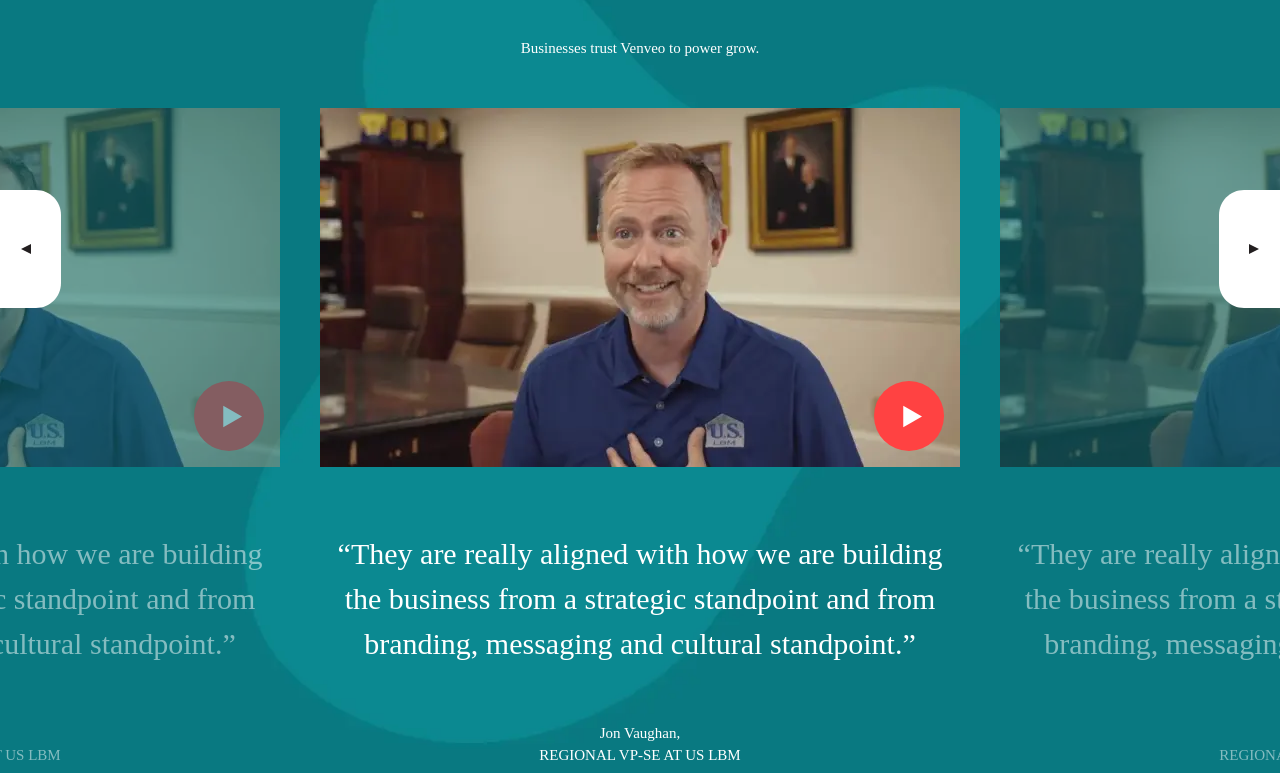
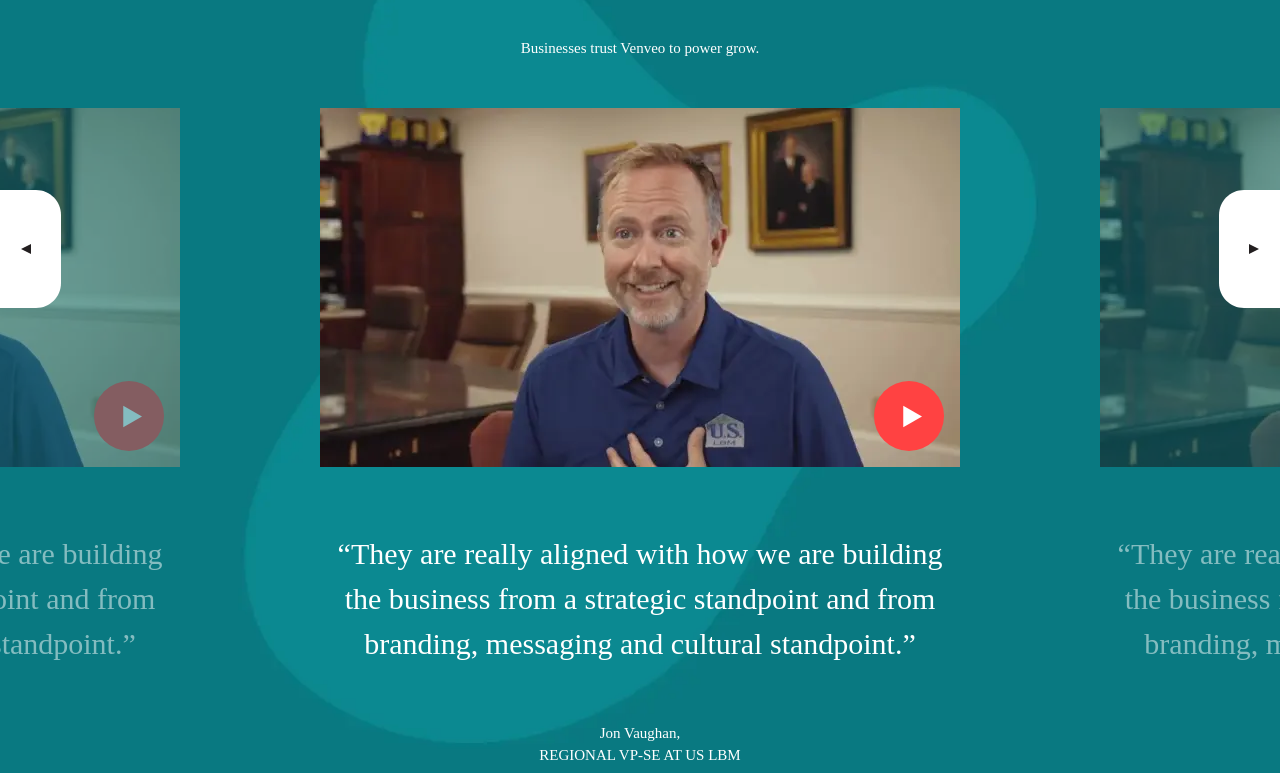
Before and after one commit to khushi303/marketingworld, a React (Create React App) app: page / in a window 1280 px wide. Shown: the part 4967-5740 px from the top of the page. Built offline with nearby package versions, Linux system fonts and the light colour scheme; a web font is replaced by a local one.

Commit message:
change in slider

```diff
--- a/src/components/Results.jsx
+++ b/src/components/Results.jsx
@@ -12,7 +12,7 @@
     const settings = {
         dots: true,
         centerMode: true,
-        centerPadding: "400px",
+        centerPadding: "350px",
         infinite: true,
         speed: 500,
         slidesToShow: 1,
@@ -22,10 +22,24 @@
         cssEase: 'linear',
         responsive: [
             {
-                breakpoint: 1500,
+                breakpoint: 1300,
                 settings: {
                     centerMode: true,
-                    centerPadding: "300px",
+                    centerPadding: "250px",
+                }
+            },
+            {
+                breakpoint: 1000,
+                settings: {
+                    centerMode: true,
+                    centerPadding: "150px",
+                }
+            },
+            {
+                breakpoint: 768,
+                settings: {
+                    centerMode: false,
+                    centerPadding: "200px",
                 }
             }
 
```
